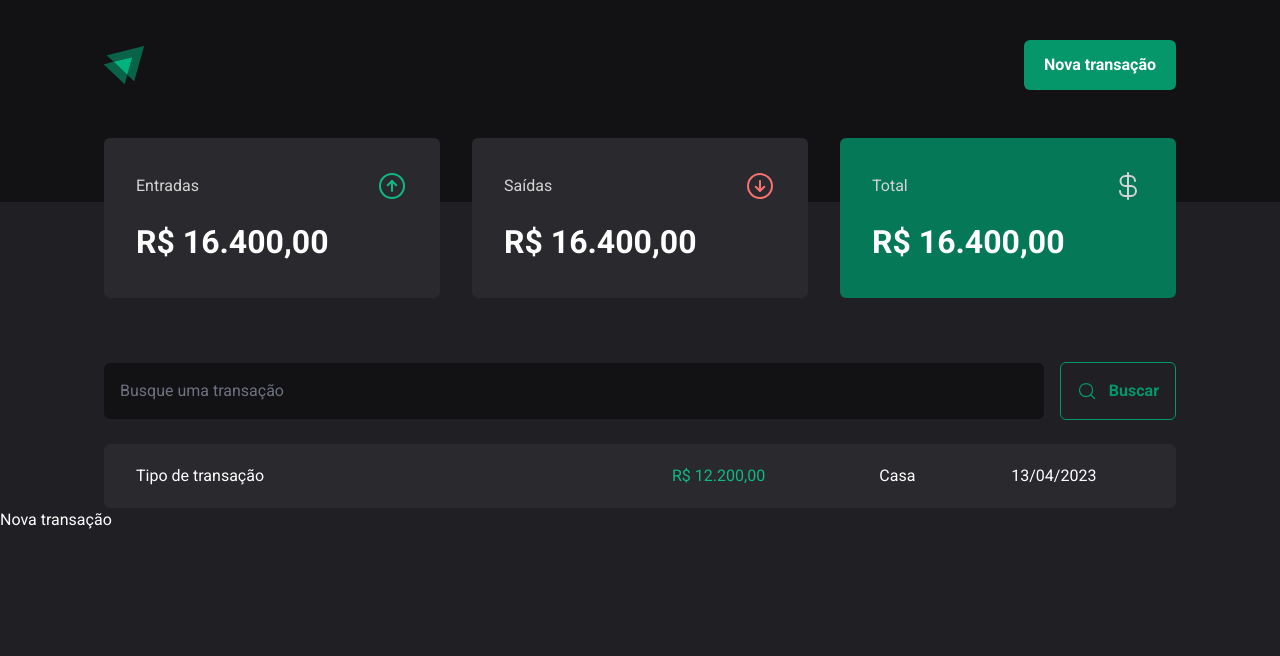
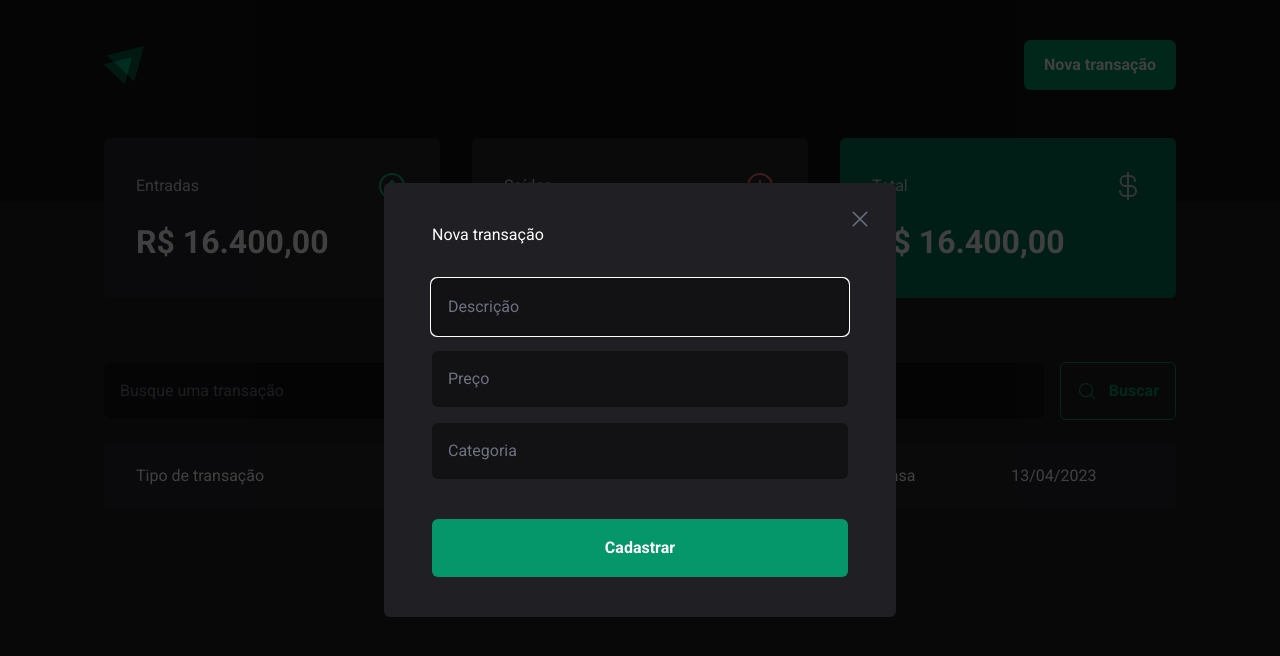
Before and after one commit to ignite-bootcamp/ignite-money, a React (Vite) app: page / in a window 1280 px wide. Both pictures are taken after a click on the button "Nova transação". Shown: the top 656 px of the page. Built offline with nearby package versions, Linux system fonts and the light colour scheme.

Commit message:
new transaction component

```diff
--- a/src/components/Header.tsx
+++ b/src/components/Header.tsx
@@ -1,5 +1,6 @@
 import * as Dialog from '@radix-ui/react-dialog'
 import igniteLogo from '../assets/ignite-logo.svg'
+import { NewTransactionModal } from './NewTransactionModal'
 
 export function Header() {
   return (
@@ -11,13 +12,7 @@ export function Header() {
             <span>Nova transação</span>
           </Dialog.Trigger>
 
-          <Dialog.Portal>
-            <Dialog.Overlay />
-            <Dialog.Content>
-              <Dialog.Title>Nova transação</Dialog.Title>
-              <Dialog.Close />
-            </Dialog.Content>
-          </Dialog.Portal>
+          <NewTransactionModal />
         </Dialog.Root>
       </div>
     </header>
--- /dev/null
+++ b/src/components/NewTransactionModal.tsx
@@ -0,0 +1,44 @@
+import * as Dialog from '@radix-ui/react-dialog'
+import { X } from 'phosphor-react'
+
+export function NewTransactionModal() {
+  return (
+    <Dialog.Portal>
+      <Dialog.Overlay className="fixed w-screen h-screen inset-0 bg-black/75" />
+
+      <Dialog.Content className="min-w-[32rem] rounded-md py-10 px-12 bg-neutral-800 fixed top-1/2 left-1/2 -translate-x-1/2 -translate-y-1/2">
+        <Dialog.Title>Nova transação</Dialog.Title>
+        <form className="mt-8 flex flex-col gap-4">
+          <input
+            className="rounded-md border-none bg-neutral-900 text-gray-300 p-4 placeholder:text-gray-500"
+            type="text"
+            placeholder="Descrição"
+            required
+          />
+          <input
+            className="rounded-md border-none bg-neutral-900 text-gray-300 p-4 placeholder:text-gray-500"
+            type="text"
+            placeholder="Preço"
+            required
+          />
+          <input
+            className="rounded-md border-none bg-neutral-900 text-gray-300 p-4 placeholder:text-gray-500"
+            type="text"
+            placeholder="Categoria"
+            required
+          />
+
+          <button
+            className="h-[58px] border-none bg-emerald-600 text-white font-bold px-5 rounded-md mt-6 cursor-pointer hover:bg-emerald-700 transition"
+            type="submit"
+          >
+            Cadastrar
+          </button>
+        </form>
+        <Dialog.Close className="absolute border-none bg-transparent top-6 right-6 cursor-pointer text-gray-500 leading-[0]">
+          <X size={24} />
+        </Dialog.Close>
+      </Dialog.Content>
+    </Dialog.Portal>
+  )
+}
```
